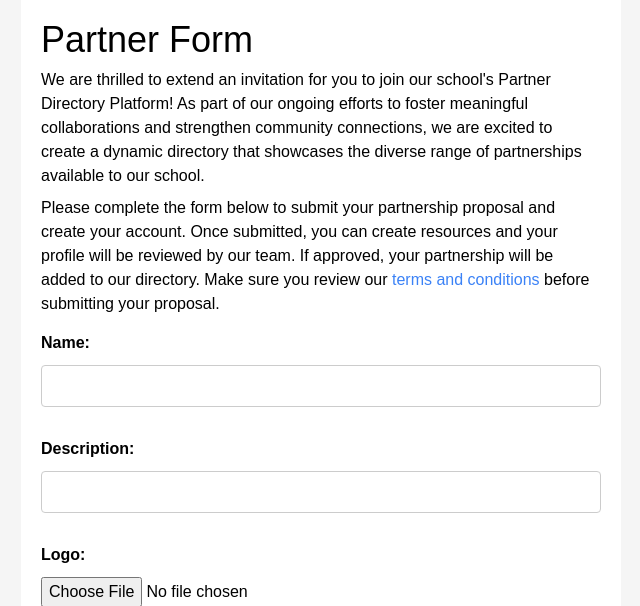
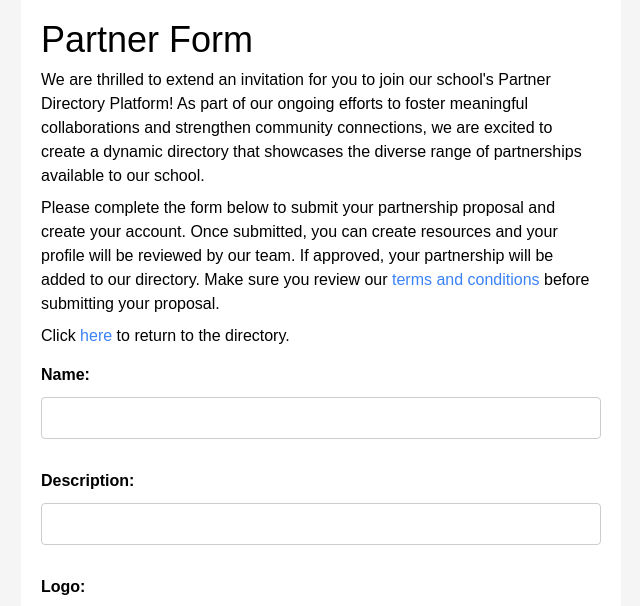
Before and after one commit to abtinmbm/FBLA2024, a Django app: page /partner in a window 1280 px wide. Shown: the top 606 px of the page, without its empty margins (319-959 px from the left). Run offline with Django 5.2, Linux system fonts and the light colour scheme; data comes from the database, SQL or seed files in the repository; both versions use the stored data as it was after the commit; some libraries are stand-ins or nearby versions.

Commit message:
Added Link to Return to Directory from Form Page

```diff
--- a/partners/templates/partner_proposal.html
+++ b/partners/templates/partner_proposal.html
@@ -126,6 +126,9 @@
             your partnership will be added to our directory. Make sure you review our <a href="/terms" class="text-blue-500">terms and conditions</a> before submitting your proposal.
 
         </p>
+        <p>
+          Click <a href="/" class="text-blue-500">here</a> to return to the directory.
+        </p>
       </div>
       {% csrf_token %} {{ form }}
       <input type="submit" value="Submit" class="mt-5" />
```
Also changed, not shown: db.sqlite3 (added), 1 other file.
